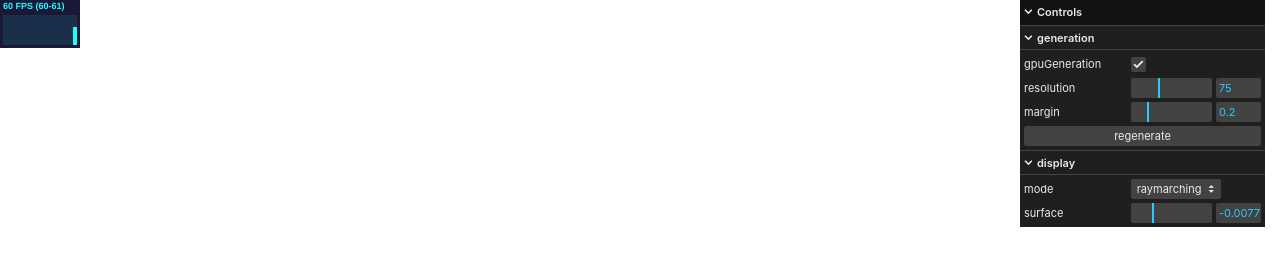
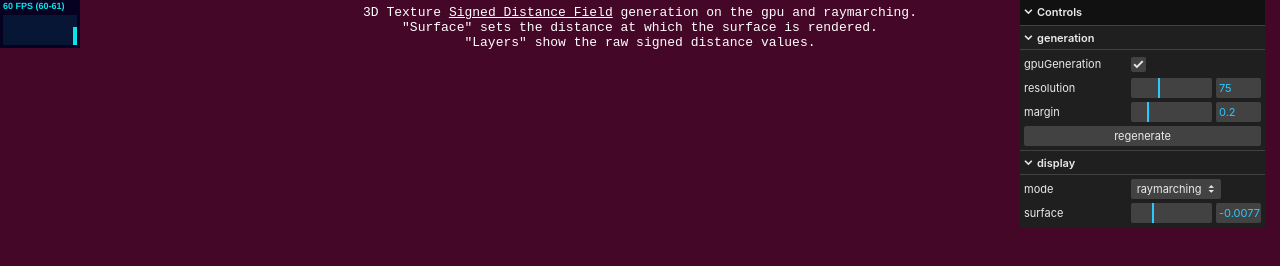
Before and after one commit to tomhsiao1260/sdfGeneration, a website built with Vite: page index.html in a window 1280 px wide. Built offline with nearby package versions, Linux system fonts and the light colour scheme; no server answers.

Commit message:
fix some bugs

```diff
--- a/index.html
+++ b/index.html
@@ -1,11 +1,56 @@
 <!DOCTYPE html>
 <html>
-  <head>
-    <title>sdfGeneration</title>
-    <meta charset="UTF-8" />
-  </head>
-  <body>
-    <div id="app"></div>
-    <script type="module" src="src/index.js"></script>
-  </body>
+<head>
+    <title>three-mesh-bvh - Fast SDF Generation</title>
+    <meta name="viewport" content="width=device-width, initial-scale=1, maximum-scale=1, user-scalable=no">
+
+    <style type="text/css">
+        html, body {
+            padding: 0;
+            margin: 0;
+            overflow: hidden;
+			font-family: monospace;
+			background-color: #440727;
+        }
+
+        canvas {
+            width: 100%;
+            height: 100%;
+        }
+
+		#output {
+			color: #ffffff;
+			position: absolute;
+			left: 10px;
+			bottom: 10px;
+			white-space: pre;
+		}
+
+		#info {
+			position: absolute;
+			top: 0;
+			width: 100%;
+			color: white;
+			font-family: monospace;
+			text-align: center;
+			padding: 5px 0;
+		}
+
+		a {
+			color: white;
+		}
+    </style>
+</head>
+<body>
+	<div id="info">
+		3D Texture <a href="https://en.wikipedia.org/wiki/Signed_distance_function">Signed Distance Field</a> generation on the gpu and raymarching.
+		<br/>
+		"Surface" sets the distance at which the surface is rendered.
+		<br/>
+		"Layers" show the raw signed distance values.
+
+	</div>
+	<div id="output"></div>
+    <script type="module" src="./src/index.js"></script>
+</body>
 </html>
--- a/src/PostprocessMaterial.js
+++ /dev/null
@@ -1,73 +0,0 @@
-import { GLSL3, ShaderMaterial } from "three";
-
-export class PostprocessMaterial extends ShaderMaterial {
-  constructor(params) {
-    super({
-      defines: {
-        MAX_STEPS: 500,
-        SURFACE_EPSILON: 0.001
-      },
-      glslVersion: GLSL3,
-      uniforms: {
-        surface: { value: 0 },
-        sceneAlbedo: { value: null },
-        sceneDepth: { value: null },
-        raymarchAlbedo: { value: null },
-        raymarchDepth: { value: null }
-      },
-
-      vertexShader: /* glsl */ `
-				varying vec2 vUv;
-				void main() {
-					vUv = uv;
-					gl_Position = projectionMatrix * modelViewMatrix * vec4( position, 1.0 );
-				}
-			`,
-
-      fragmentShader: /* glsl */ `
-		    out highp vec4 pc_fragColor;
-
-
-        #include <common>
-        #include <packing>
-
-				varying vec2 vUv;
-				uniform sampler2D sceneDepth;
-        uniform sampler2D sceneAlbedo;
-
-				uniform sampler2D raymarchDepth;
-				uniform sampler2D raymarchAlbedo;
-
-        const float cameraNear = .1;
-        const float cameraFar = 5.;
-
-        float readDepthFrag( float fragCoordZ, float cameraNear, float cameraFar) {
-          float viewZ = perspectiveDepthToViewZ( fragCoordZ, cameraNear, cameraFar );
-          return viewZToOrthographicDepth( viewZ, cameraNear, cameraFar );
-        }
-
-
-				void main() {
-          ivec2 fCoord = ivec2(gl_FragCoord.xy);
-
-          if (vUv.x < 0.5) {
-            pc_fragColor = texture(sceneAlbedo, vUv);
-          } else {
-            pc_fragColor = texture(raymarchAlbedo, vUv);
-				  }
-          if (vUv.y < 0.5) {
-            if (vUv.x < 0.5) {
-              float d = readDepthFrag(texture(sceneDepth, vUv).x, cameraNear, cameraFar);
-              pc_fragColor = vec4(vec3(d), 1.);
-            } else {
-              float d = readDepthFrag(texture(raymarchDepth, vUv).x, cameraNear, cameraFar);
-              pc_fragColor = vec4(vec3(d), 1.);
-            }
-          }
-        }
-			`
-    });
-
-    this.setValues(params);
-  }
-}
--- a/src/index.js
+++ b/src/index.js
@@ -1,4 +1,3 @@
-import './styles.css'
 import * as THREE from 'three'
 import { GLTFLoader } from 'three/examples/jsm/loaders/GLTFLoader.js'
 import { FullScreenQuad } from 'three/examples/jsm/postprocessing/Pass.js'
@@ -8,9 +7,8 @@ import Stats from 'stats.js'
 import { MeshBVH, StaticGeometryGenerator } from 'three-mesh-bvh'
 import { GenerateSDFMaterial } from './GenerateSDFMaterial.js'
 import { RenderSDFLayerMaterial } from './RenderSDFLayerMaterial.js'
+import { RayMarchSDFMaterial } from './RayMarchSDFMaterial'
 import { MeshoptDecoder } from 'three/examples/jsm/libs/meshopt_decoder.module.js'
-import { RayMarchSDFMaterial } from './RayMarchSDFMaterial'
-import { PostprocessMaterial } from './PostprocessMaterial'
 
 const params = {
   gpuGeneration: true,
@@ -23,31 +21,23 @@ const params = {
   surface: -0.0077
 }
 
-let renderer,
-  camera,
-  scene,
-  gui,
-  stats,
-  boxHelper,
-  fboScene,
-  fboRayMarch,
-  fboFinal
+let renderer, camera, scene, gui, stats, boxHelper
 let outputContainer, bvh, geometry, sdfTex, mesh
-let generateSdfPass, layerPass, raymarchPass, postprocess
+let generateSdfPass, layerPass, raymarchPass
 const inverseBoundsMatrix = new THREE.Matrix4()
 
 init()
 render()
 
 function init() {
-  outputContainer = document.getElementById('app')
+  outputContainer = document.getElementById('output')
 
   // renderer setup
   renderer = new THREE.WebGLRenderer({ antialias: true })
   renderer.setPixelRatio(window.devicePixelRatio)
   renderer.setSize(window.innerWidth, window.innerHeight)
   renderer.setClearColor(0, 0)
-  renderer.outputEncoding = THREE.sRGBEncoding
+  renderer.outputColorSpace = THREE.SRGBColorSpace
   document.body.appendChild(renderer.domElement)
 
   // scene setup
@@ -87,8 +77,6 @@ function init() {
   // screen pass to render the sdf ray marching
   raymarchPass = new FullScreenQuad(new RayMarchSDFMaterial())
 
-  postprocess = new FullScreenQuad(new PostprocessMaterial())
-
   new GLTFLoader()
     .setMeshoptDecoder(MeshoptDecoder)
     .loadAsync('https://raw.githubusercontent.com/gkjohnson/3d-demo-data/main/models/stanford-bunny/bunny.glb')
@@ -114,23 +102,12 @@ function init() {
 
   rebuildGUI()
 
-  fboScene = new THREE.WebGLRenderTarget(window.innerWidth, window.innerHeight)
-  fboScene.depthTexture = new THREE.DepthTexture(512, 512)
-  fboScene.depthTexture.type = THREE.FloatType
-  fboRayMarch = fboScene.clone()
-  fboRayMarch.depthTexture = new THREE.DepthTexture(512, 512)
-
-  fboFinal = fboScene.clone()
-
   window.addEventListener(
     'resize',
     function () {
       camera.aspect = window.innerWidth / window.innerHeight
       camera.updateProjectionMatrix()
       renderer.setSize(window.innerWidth, window.innerHeight)
-      fboScene.setSize(window.innerWidth, window.innerHeight)
-      fboRayMarch.setSize(window.innerWidth, window.innerHeight)
-      fboFinal.setSize(window.innerWidth, window.innerHeight)
     },
     false
   )
@@ -285,77 +262,74 @@ function updateSDF() {
 }
 
 function render() {
-  stats.update()
-  requestAnimationFrame(render)
 
-  renderer.setRenderTarget(fboScene)
-  renderer.render(scene, camera)
+	stats.update();
+	requestAnimationFrame( render );
 
-  if (!sdfTex) {
+	if ( ! sdfTex ) {
+
 		// render nothing
-    return
-  } else if (params.mode === 'geometry') {
+		return;
+
+	} else if ( params.mode === 'geometry' ) {
+
 		// render the rasterized geometry
-    renderer.render(scene, camera)
-  } else if (params.mode === 'layer' || params.mode === 'grid layers') {
+		renderer.render( scene, camera );
+
+	} else if ( params.mode === 'layer' || params.mode === 'grid layers' ) {
+
 		// render a layer of the 3d texture
-    let tex
-    const material = layerPass.material
-    if (sdfTex.isData3DTexture) {
-      material.uniforms.layer.value = params.layer / sdfTex.image.width
-      material.uniforms.sdfTex.value = sdfTex
-      tex = sdfTex
+		let tex;
+		const material = layerPass.material;
+		if ( sdfTex.isData3DTexture ) {
+
+			material.uniforms.layer.value = params.layer / sdfTex.image.width;
+			material.uniforms.sdfTex.value = sdfTex;
+			tex = sdfTex;
+
 		} else {
-      material.uniforms.layer.value = params.layer / sdfTex.width
-      material.uniforms.sdfTex.value = sdfTex.texture
-      tex = sdfTex.texture
+
+			material.uniforms.layer.value = params.layer / sdfTex.width;
+			material.uniforms.sdfTex.value = sdfTex.texture;
+			tex = sdfTex.texture;
+
 		}
 
-    material.uniforms.layers.value = tex.image.width
+		material.uniforms.layers.value = tex.image.width;
 
-    const gridMode = params.mode === 'layer' ? 0 : 1
-    if (gridMode !== material.defines.DISPLAY_GRID) {
-      material.defines.DISPLAY_GRID = gridMode
-      material.needsUpdate = true
+		const gridMode = params.mode === 'layer' ? 0 : 1;
+		if ( gridMode !== material.defines.DISPLAY_GRID ) {
+
+			material.defines.DISPLAY_GRID = gridMode;
+			material.needsUpdate = true;
+
 		}
 
-    layerPass.render(renderer)
-  } else if (params.mode === 'raymarching') {
+		layerPass.render( renderer );
+
+	} else if ( params.mode === 'raymarching' ) {
+
 		// render the ray marched texture
-    camera.updateMatrixWorld()
-    mesh.updateMatrixWorld()
+		camera.updateMatrixWorld();
+		mesh.updateMatrixWorld();
 
-    let tex
-    if (sdfTex.isData3DTexture) {
-      tex = sdfTex
+		let tex;
+		if ( sdfTex.isData3DTexture ) {
+
+			tex = sdfTex;
+
 		} else {
-      tex = sdfTex.texture
+
+			tex = sdfTex.texture;
+
 		}
 
-    const { width, depth, height } = tex.image
-    raymarchPass.material.uniforms.sdfTex.value = tex
-    raymarchPass.material.uniforms.normalStep.value.set(
-      1 / width,
-      1 / height,
-      1 / depth
-    )
-    raymarchPass.material.uniforms.surface.value = params.surface
-    raymarchPass.material.uniforms.projectionInverse.value.copy(
-      camera.projectionMatrixInverse
-    )
-    raymarchPass.material.uniforms.sdfTransformInverse.value
-      .copy(mesh.matrixWorld)
-      .invert()
-      .premultiply(inverseBoundsMatrix)
-      .multiply(camera.matrixWorld)
-    renderer.setRenderTarget(fboRayMarch)
-    raymarchPass.render(renderer)
-    renderer.setRenderTarget(null)
-    postprocess.material.uniforms.raymarchAlbedo.value = fboRayMarch.texture
-    postprocess.material.uniforms.raymarchDepth.value = fboRayMarch.depthTexture
-    postprocess.material.uniforms.sceneAlbedo.value = fboScene.texture
-    postprocess.material.uniforms.sceneDepth.value = fboScene.depthTexture
-
-    postprocess.render(renderer)
+		const { width, depth, height } = tex.image;
+		raymarchPass.material.uniforms.sdfTex.value = tex;
+		raymarchPass.material.uniforms.normalStep.value.set( 1 / width, 1 / height, 1 / depth );
+		raymarchPass.material.uniforms.surface.value = params.surface;
+		raymarchPass.material.uniforms.projectionInverse.value.copy( camera.projectionMatrixInverse );
+		raymarchPass.material.uniforms.sdfTransformInverse.value.copy( mesh.matrixWorld ).invert().premultiply( inverseBoundsMatrix ).multiply( camera.matrixWorld );
+		raymarchPass.render( renderer );
 	}
 }
--- a/src/styles.css
+++ /dev/null
@@ -1,3 +0,0 @@
-body {
-  font-family: sans-serif;
-}
```
Also changed, not shown: readme.md. Lines whose indentation alone changed are shown as unchanged.
